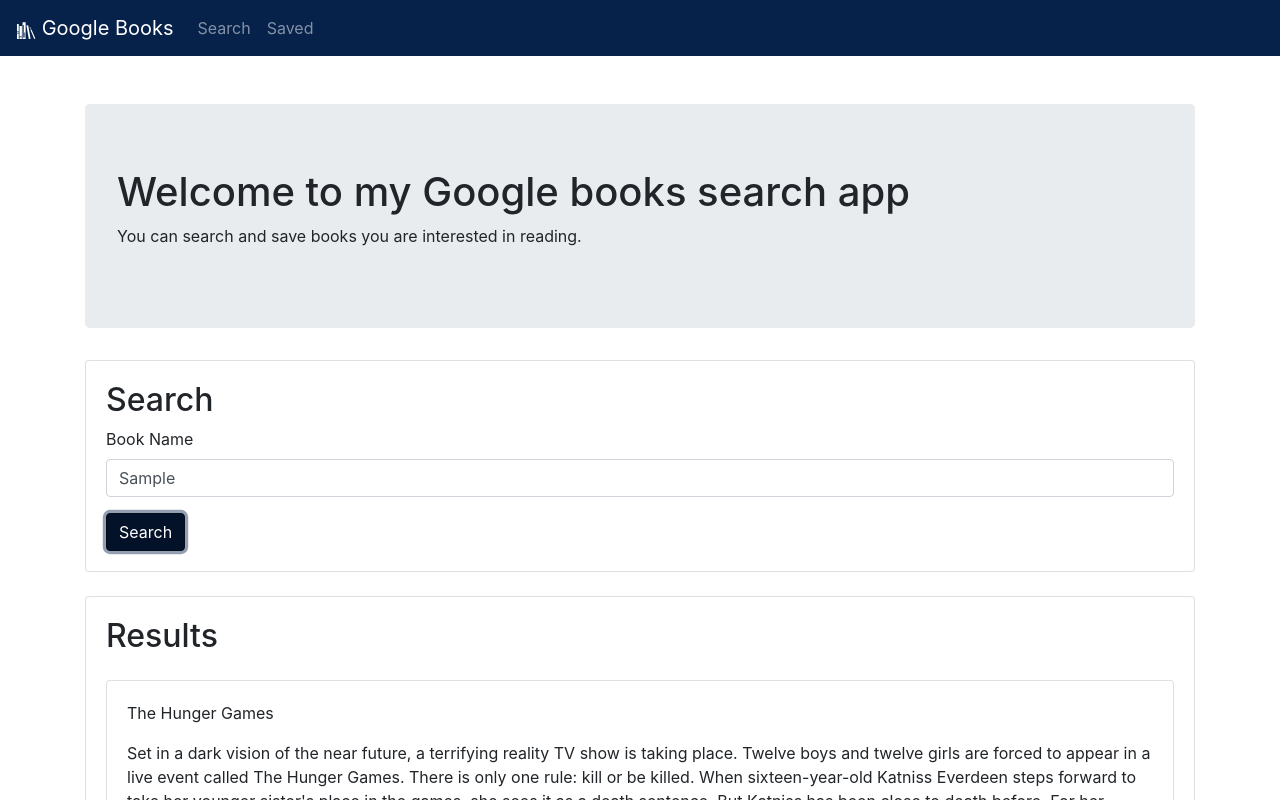
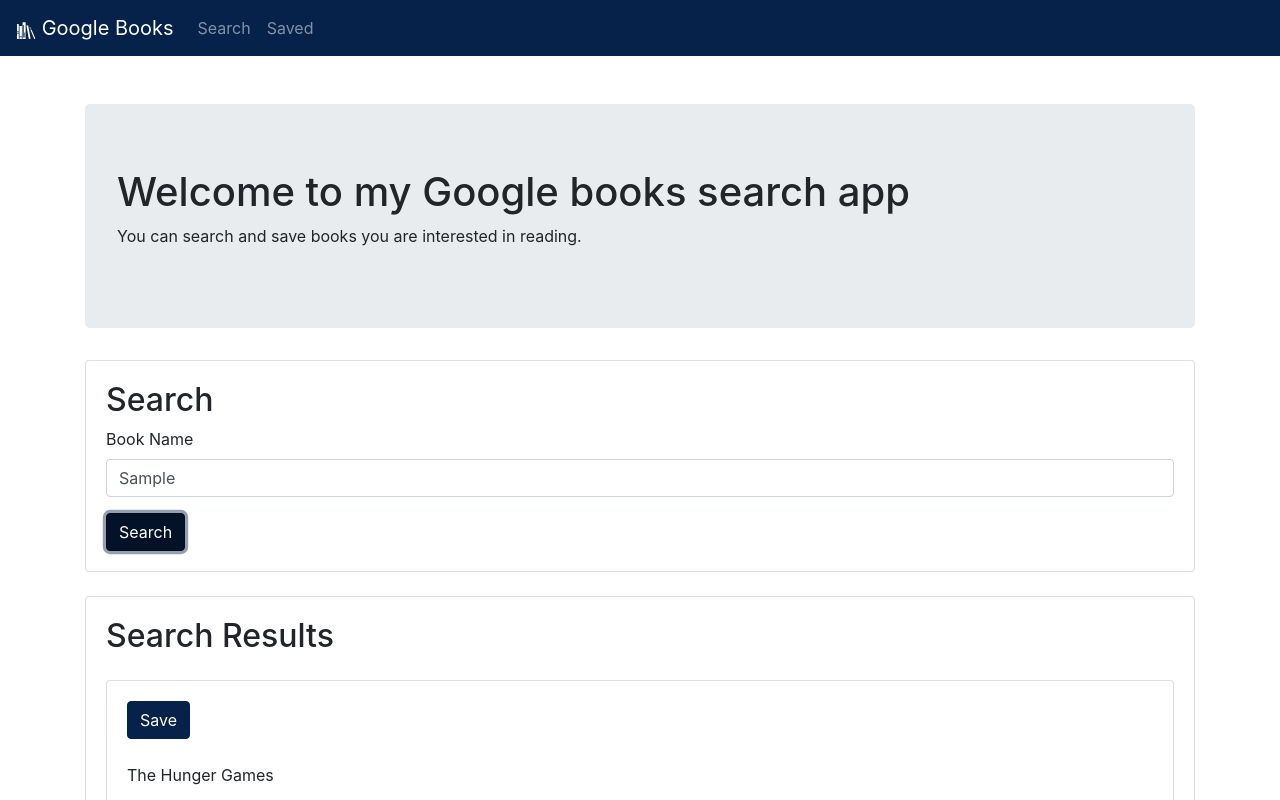
Before and after one commit to JJHPhoto/my-book-shelves, a React (Create React App) app in the folder client/: page / in a window 1280 px wide. Both pictures are taken after typing "Sample" into the empty fields and a click on the button "Search". Shown: the top 800 px of the page. Built offline with nearby package versions, Linux system fonts and the light colour scheme.

Commit message:
Added save button. No functionality yet.

```diff
--- a/client/src/components/Results.js
+++ b/client/src/components/Results.js
@@ -1,5 +1,6 @@
 import React from "react";
 import { Card } from "react-bootstrap";
+import SaveButton from "./SaveButton";
 
 function Results({ books }) {
   return (
@@ -7,11 +8,12 @@
       <Card.Body>
         {books.length ? (
           <div>
-            <h2> Results</h2>
+            <h2> Search Results</h2>
             {books.map((book) => (
               <Card className="my-4" key={book.id}>
                 <Card.Body>
-                  <p>{book.title}</p>
+                  <SaveButton />
+                  <p className="my-4">{book.title}</p>
                   <p>{book.description}</p>
                 </Card.Body>
               </Card>
@@ -19,15 +21,12 @@
           </div>
         ) : (
           <div>
-            <h2>NO result</h2>
+            <h2>No Search Result</h2>
           </div>
         )}
       </Card.Body>
     </Card>
   );
-  // <div>
-  //   <h1> Results page</h1>
-  // </div>
 }
 
 export default Results;
--- /dev/null
+++ b/client/src/components/SaveButton.js
@@ -0,0 +1,12 @@
+import React from "react";
+import { Button } from "react-bootstrap";
+
+function SaveButton({ book }) {
+  return (
+    <div>
+      <Button>Save</Button>
+    </div>
+  );
+}
+
+export default SaveButton;
```
Also changed, not shown: 1 other file (tests, documents, lock files or other folders).
